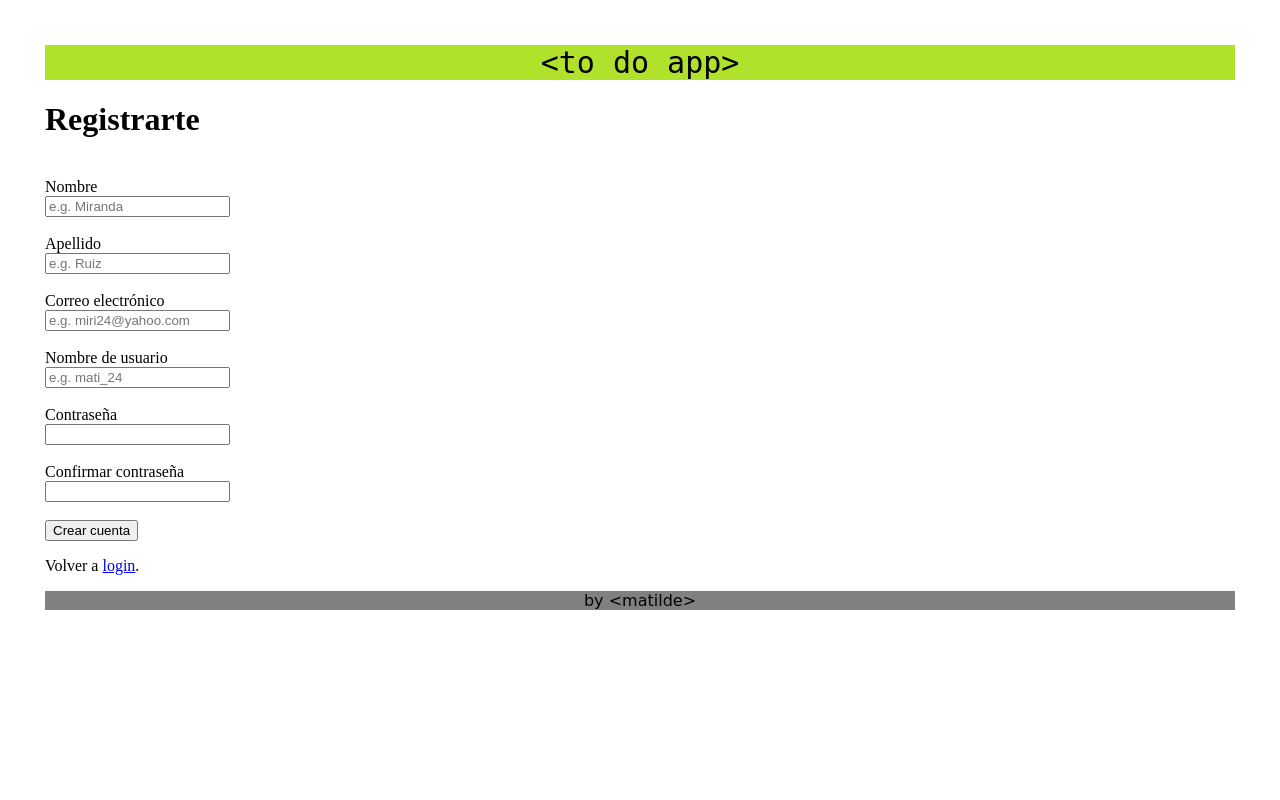
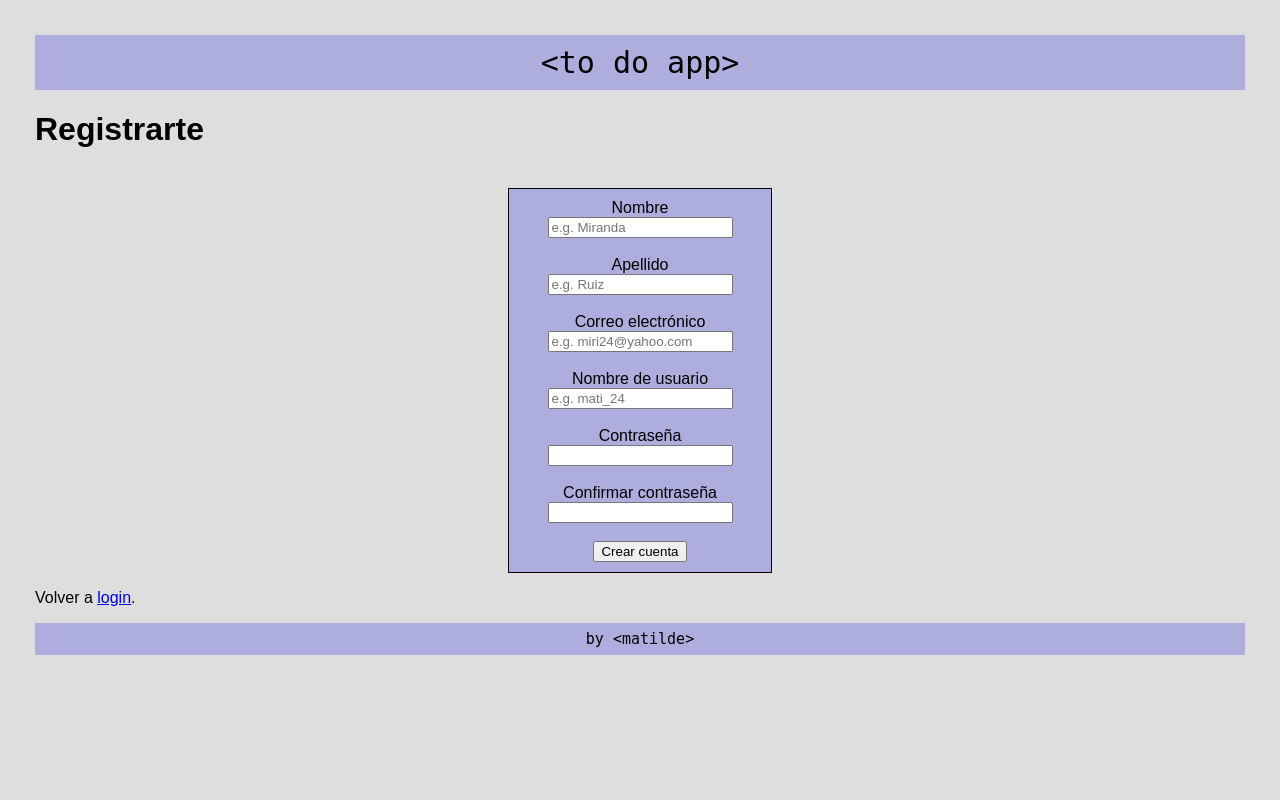
Before and after one commit to matildegarelik/toDoApp, a PHP site: page /new_user.php in a window 1280 px wide. Run offline with PHP 8.4, Linux system fonts and the light colour scheme.

Commit message:
empezando con el estilo

```diff
--- a/style.css
+++ b/style.css
@@ -1,18 +1,27 @@
 body{
-    margin: 20px;
+    margin: 10px;
     padding: 25px;
+    font-family: sans-serif;
+    background:rgba(214, 214, 214, 0.8)
+}
+h1, h2, h3, h4, h5, h6{
+    text-transform: none;
 }
 
 .logo{
-    background-color: rgb(177, 226, 43);
+    background-color:  rgb(162, 162, 223, 0.8);
     font-family: monospace;
     font-size: 30px;
     text-align: center;
+    padding: 10px;
+    font-weight: 500;
 }
 footer p{
-    background-color: gray;
+    background-color:  rgb(162, 162, 223, 0.8);
     text-align: center;
-    font-family:cursive;
+    font-family:monospace;
+    padding: 7px;
+    font-size: 15px;
 }
 div#to-do{
     display: flex;
@@ -29,10 +38,12 @@ div#to-do{
     color: burlywood;
     height: 250px;
     padding: 5px;
+    font-family:fantasy;
+    overflow-y: auto;
 }
 .task > h2{
     text-align: center;
-    background-color: rgb(162, 162, 223);
+    background-color: rgb(162, 162, 223, 0.8);
 }
 
 span.imp{
@@ -63,4 +74,22 @@ span.irrelev{
 }
 #user_info > .datos{
     text-align: right;
+    padding: 5px;
+    margin: 5px;
 }
+#logout{
+    padding: 5px;
+    margin: 5px;
+    border: solid red;
+    color: red;
+    background: whitesmoke;
+}
+
+.login-form > form, .register-form > form{
+    width: 20%;
+    margin: auto;
+    background:rgb(162, 162, 223, 0.8);
+    padding: 10px;
+    text-align: center;
+    border: solid 1px;
+}
```
Also changed, not shown: tasks.html (+6 -134 lines), tasks.js (added, +159 -0 lines).
